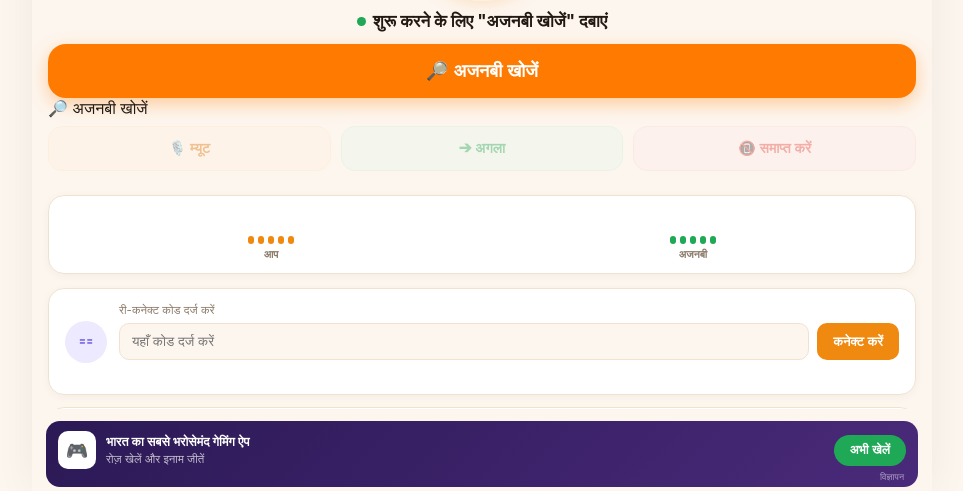
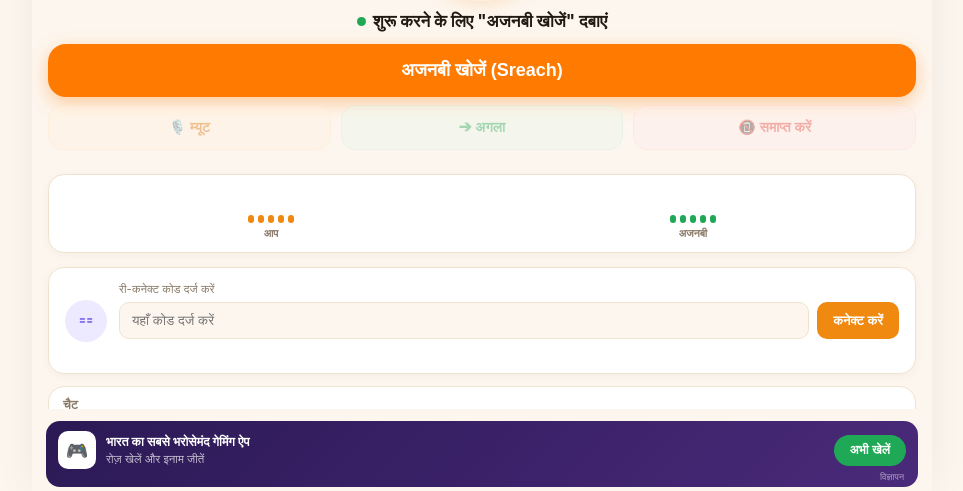
Before and after one commit to rkmehra331996/randomtalk, a website: page public/index.html in a window 1280 px wide. Shown: the part 309-800 px from the top of the page, without its empty margins (158-1121 px from the left). Drawn offline with nearby package versions, Linux system fonts and the light colour scheme; no server answers.

Commit message:
Update index.html

```diff
--- a/public/index.html
+++ b/public/index.html
@@ -841,9 +841,7 @@
 
     <!-- ---- Find stranger (shown when idle) ---- -->
     <div class="find-row">
-      <button class="action-btn find" id="findBtn" style="width:100%;padding:16px 20px;background:#ff7a00;color:#fff;border:0;border-radius:18px;font-size:18px;font-weight:700;text-align:center;cursor:pointer;box-shadow:0 6px 18px rgba(255,122,0,.35);">🔎 अजनबी खोजें</button>
-       🔎 अजनबी खोजें
-    </button>
+      <button class="action-btn find" id="findBtn" style="width:100%;padding:16px 20px;background:#ff7a00;color:#fff;border:0;border-radius:18px;font-size:18px;font-weight:700;text-align:center;cursor:pointer;box-shadow:0 6px 18px rgba(255,122,0,.35);"> अजनबी खोजें (Sreach) </button>
 
     </div>
 
```
